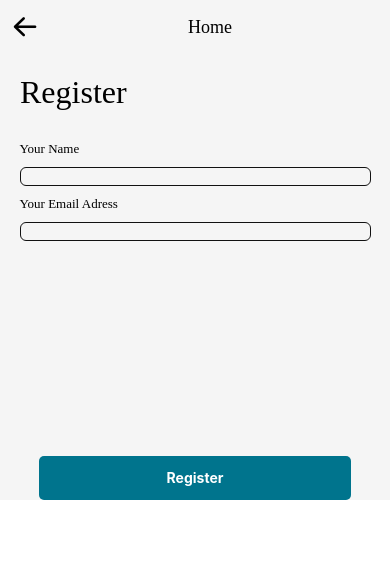
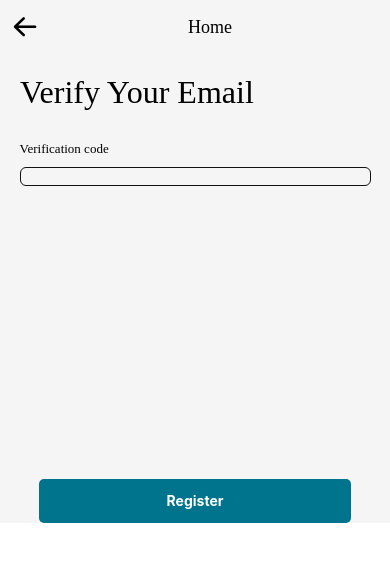
Before and after one commit to morachake/chap-chap, a React Native app: screen / in a window 390 px wide. Shown: the top 562 px of the page. Built offline with nearby package versions, Linux system fonts and the light colour scheme.

Commit message:
Completed email verification screen

```diff
--- a/App.js
+++ b/App.js
@@ -1,11 +1,12 @@
 import React from 'react';
 import {SafeAreaView, Text, View} from 'react-native';
 import RegisterScreen from './src/screens/RegisterScreen';
+import VerifyEmail from './src/screens/VerifyEmail';
 
 export default function App() {
   return (
     <SafeAreaView>
-      <RegisterScreen />
+      <VerifyEmail/>
     </SafeAreaView>
   );
 }
--- /dev/null
+++ b/src/screens/VerifyEmail.js
@@ -0,0 +1,33 @@
+import React from 'react';
+import {View, Text, StyleSheet} from 'react-native';
+import Header from '../components/Header';
+import MainInput from '../components/MainInput';
+import Btn from '../components/Btn';
+export default function VerifyEmail() {
+  return (
+    <View style={{display: 'flex', backgroundColor: '#F5F5F5'}}>
+      <Header pagename="Home" iconLeft="arrowleft" iconright={undefined} />
+      <Text style={styles.heading}>Verify Your Email</Text>
+      <View style={{justifyContent: 'center', alignItems: 'center'}}>
+        <MainInput label="Verification code" />
+      </View>
+      <View style={styles.btncontainer}>
+        <Btn title="Register" />
+      </View>
+    </View>
+  );
+}
+const styles = StyleSheet.create({
+  heading: {
+    fontFamily: 'Poppins-Bold',
+    fontSize: 32,
+    color: '#000000',
+    margin: 20,
+  },
+  btncontainer: {
+    justifyContent: 'center',
+    alignItems: 'center',
+    marginTop: '75%',
+    bottom: 0,
+  },
+});
```
